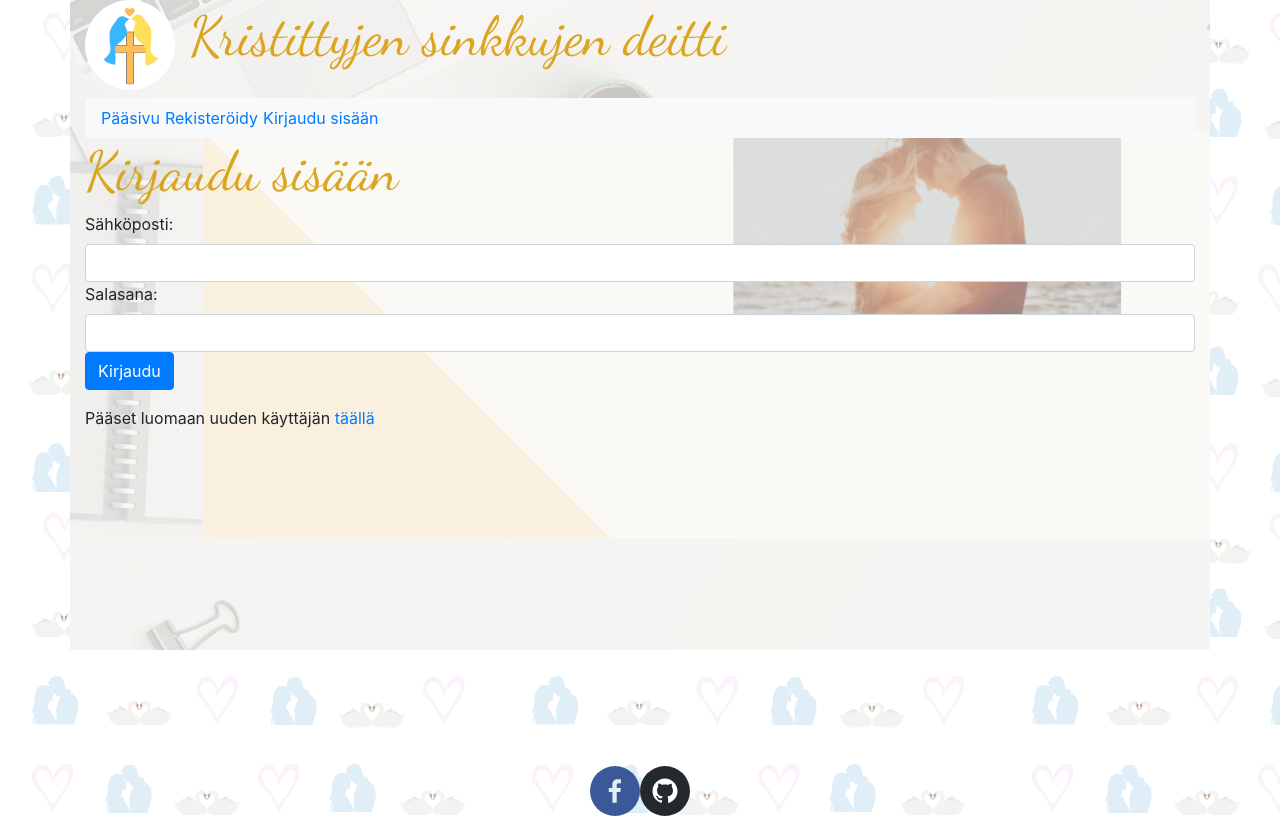
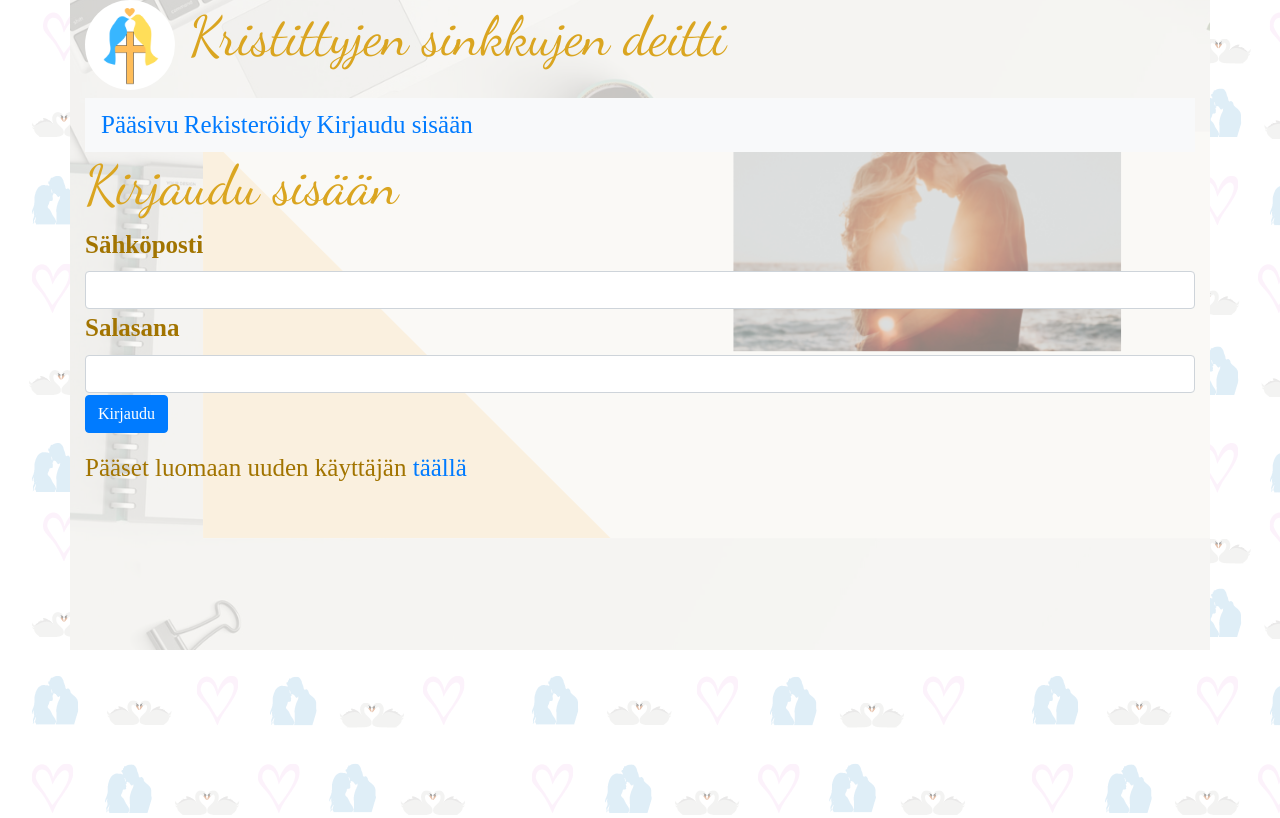
Before and after one commit to Ohtu-KSDeitti/frontend_ksd, a React (Create React App) app: page /login in a window 1280 px wide. Shown: the top 818 px of the page. Built offline with nearby package versions, Linux system fonts and the light colour scheme; no server answers.

Commit message:
ulkoasumuutokset branchiin

```diff
--- a/src/components/templates/LoginForm.js
+++ b/src/components/templates/LoginForm.js
@@ -54,7 +54,7 @@ const LoginForm = ({ setLoggedUser, setToken }) => {
       <Notification message={notification} />
       <Form onSubmit={submit}>
         <Form.Group>
-          <Form.Label>Sähköposti:</Form.Label>
+          <Form.Label><b>Sähköposti</b></Form.Label>
           <Form.Control
             id="email"
             required
@@ -62,7 +62,7 @@ const LoginForm = ({ setLoggedUser, setToken }) => {
             value={email}
             onChange={({ target }) => setEmail(target.value)}
           />
-          <Form.Label>Salasana:</Form.Label>
+          <Form.Label><b>Salasana</b></Form.Label>
           <Form.Control
             id="password"
             required
--- a/src/index.css
+++ b/src/index.css
@@ -1,4 +1,5 @@
 @import url('https://fonts.googleapis.com/css2?family=Dancing+Script&display=swap');
+
 
 body {
   margin: 0;
@@ -8,6 +9,9 @@ body {
   -webkit-font-smoothing: antialiased;
   -moz-osx-font-smoothing: grayscale;
   background-image: url('./logos/pinkkiJaSini.png');
+  font-family: 'Cantarell';
+  font-size: 25px;
+  color: rgb(162, 116, 0);
 }
 
 code {
```
Also changed, not shown: public/logo193.png (added).
